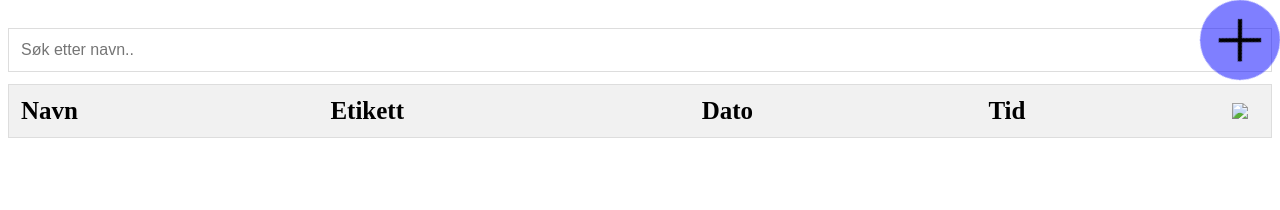
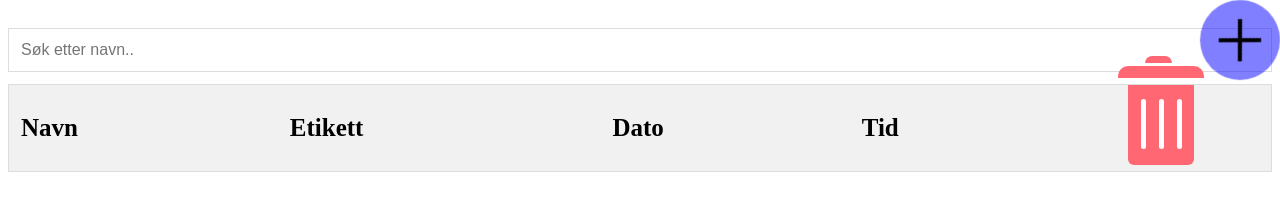
Before and after one commit to LilleAila/Buss, a plain HTML site: page index.html in a window 1280 px wide. Drawn offline with Linux system fonts and the light colour scheme; no server answers.

Commit message:
Update index.html

```diff
--- a/index.html
+++ b/index.html
@@ -27,9 +27,19 @@
             <th style="width:auto;">Etikett</th>
             <th style="width:auto;">Dato</th>
             <th style="width:auto;">Tid</th>
-            <th style="width:auto;" id="delete"><img src="trash.png"></th>
+            <th style="width:auto;" id="delete">
+                <span class="trash">
+                    <span></span>
+                <i></i>
+                </span>
+            </th>
         </tr>
     </table>
+
+    <!-- <span class="trash">
+    	<span></span>
+    <i></i>
+    </span> -->
 
     <!-- The core Firebase JS SDK is always required and must be listed first -->
     <script src="https://www.gstatic.com/firebasejs/7.21.0/firebase-app.js"></script>
```
